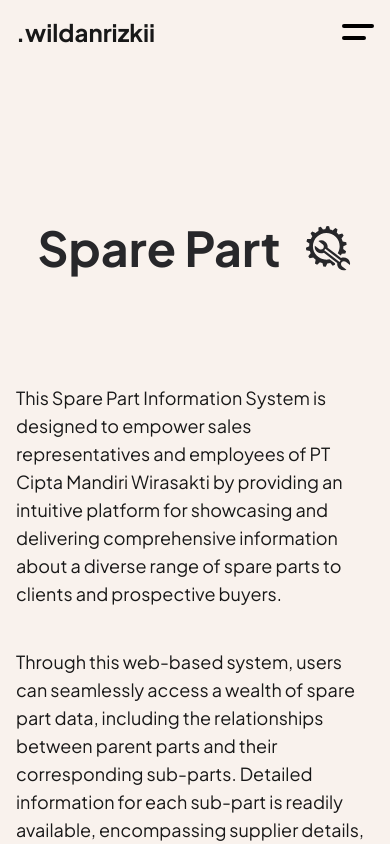
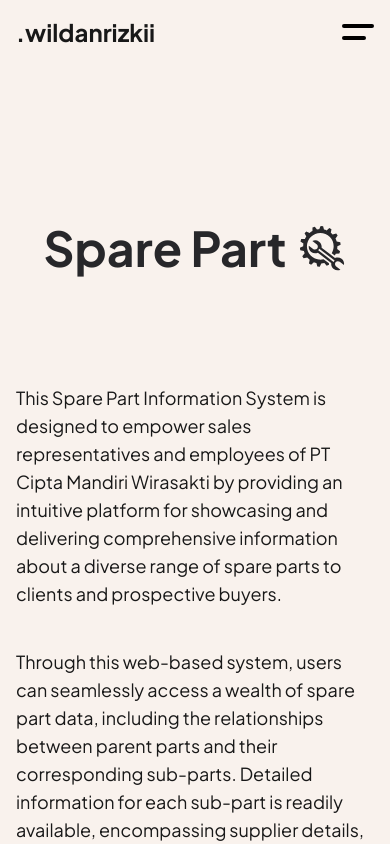
Before and after one commit to wildanrizkii/profile-portfolio, a Next.js app: page /projects/sparepart in a window 390 px wide. Shown: the top 844 px of the page. Built offline with nearby package versions, Linux system fonts and the light colour scheme.

Commit message:
Fix gap spare part icon

```diff
--- a/src/components/Projects/Sparepart/index.jsx
+++ b/src/components/Projects/Sparepart/index.jsx
@@ -112,14 +112,14 @@ const Sparepart = () => {
               variants={fadeInUp}
             >
               <motion.div
-                className="flex gap-6 justify-center text-4xl sm:text-5xl md:text-8xl lg:text-9xl text-nowrap font-black text-zinc-800 transition-all"
+                className="flex gap-3 md:gap-6 justify-center text-4xl sm:text-5xl md:text-8xl lg:text-9xl text-nowrap font-black text-zinc-800 transition-all"
                 variants={fadeInUp}
                 whileHover="hovered"
               >
                 <motion.h1
                   variants={{
                     hovered: {
-                      y: -10,
+                      y: -8,
                       color: "#27272a",
                       transition: {
                         duration: 0.4,
```
Also changed, not shown: src/components/About/index.jsx (+0 -23 lines).
